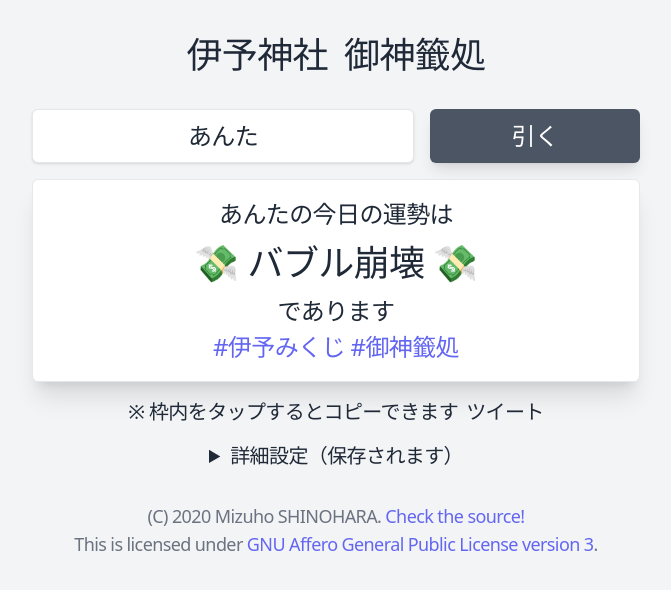
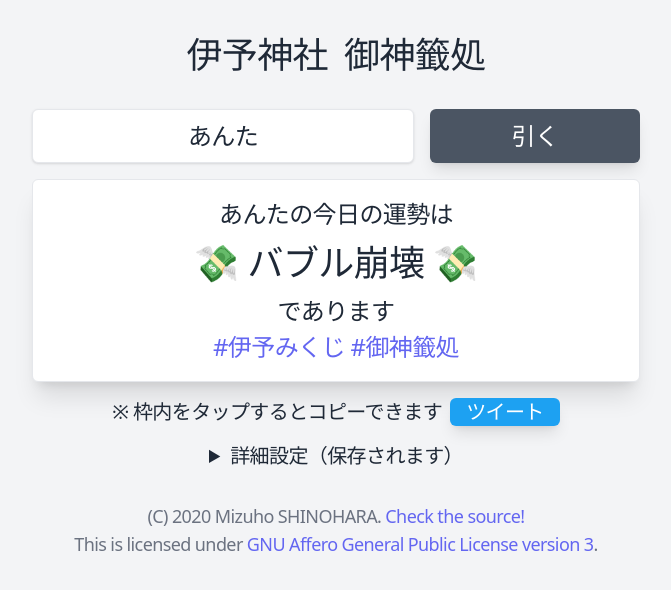
Before and after one commit to akaregi/Omikuji-Machine, a Vue app: page / in a window 1280 px wide. Shown: the top 590 px of the page, without its empty margins (304-975 px from the left). Built offline with nearby package versions, Linux system fonts and the light colour scheme.

Commit message:
change: fixed tweet button
Signed-off-by: akaregi <verdigris@azure.icu>

```diff
--- a/src/views/Main.vue
+++ b/src/views/Main.vue
@@ -52,13 +52,15 @@ onMounted(async () => {
     date: Date.now(),
     result: result.value
   })
-
-  clipboard.value = generateResultText()
 })
 
 watch(() => state, async (state) => {
   await preferenceDB.put({ ...state })
 }, { deep: true })
+
+watch(result, (_) => {
+  clipboard.value = generateResultText()
+})
 
 const update = async () => {
   result.value = lottery(state.useCommon)
@@ -74,8 +76,17 @@ const update = async () => {
 }
 
 const onCopy = () => {
-  clipboard.value = generateResultText() + `\n${constants.address}`
-  navigator.clipboard.writeText(clipboard.value)
+  navigator.clipboard.writeText(clipboard.value + `\n${constants.address}`)
+}
+
+const generateTweetUrl = () => {
+  const url =
+    'https://twitter.com/share' +
+    `?url=${constants.address}` +
+    `&hashtags=${constants.hashtags}` +
+    `&text=${clipboard.value}`
+
+  return encodeURI(url)
 }
 </script>
 
@@ -109,14 +120,13 @@ const onCopy = () => {
       </p>
       <section class="footnote">
         <p>※ 枠内をタップするとコピーできます</p>
-        <div class="twitter">
+        <button>
           <a
-            href="https://twitter.com/share"
-            class="twitter-share-button"
-            data-lang="ja"
-            :data-text="clipboard"
+            target="_blank"
+            rel="noopener noreferrer"
+            :href="generateTweetUrl()"
           >ツイート</a>
-        </div>
+        </button>
       </section>
     </section>
 
@@ -178,7 +188,7 @@ const onCopy = () => {
     @apply rounded-md shadow-lg;
 
     &:hover {
-      @apply bg-green-600;
+      @apply bg-green-500;
     }
 
     &:active {
@@ -191,6 +201,23 @@ const onCopy = () => {
   & .footnote {
     @apply text-xl mt-4;
     @apply flex flex-wrap gap-2 justify-center items-center;
+
+    & button {
+      @apply px-4;
+      @apply transition duration-300 ease-in-out;
+      @apply text-white;
+      @apply rounded-md shadow-lg;
+
+      background-color: rgb(29, 161, 242);
+
+      &:hover {
+        @apply bg-blue-500;
+      }
+
+      &:active {
+        @apply bg-blue-600;
+      }
+    }
   }
 }
 
```
